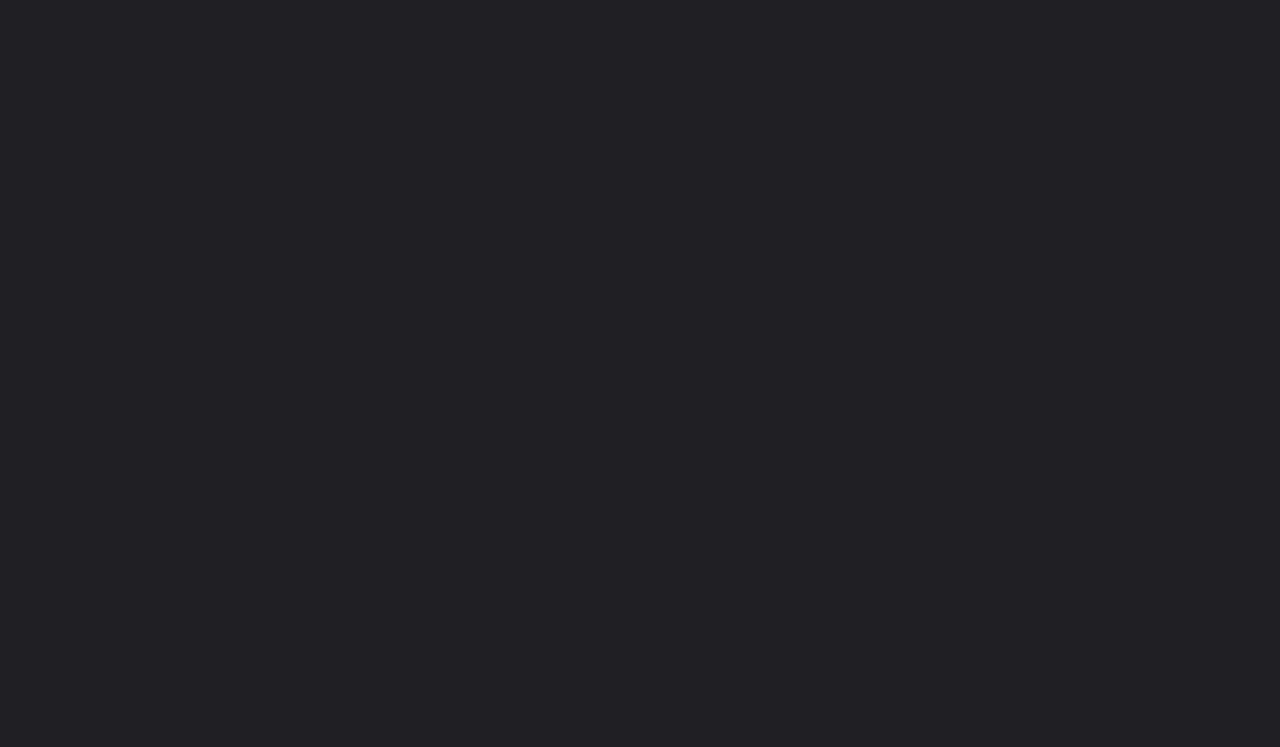
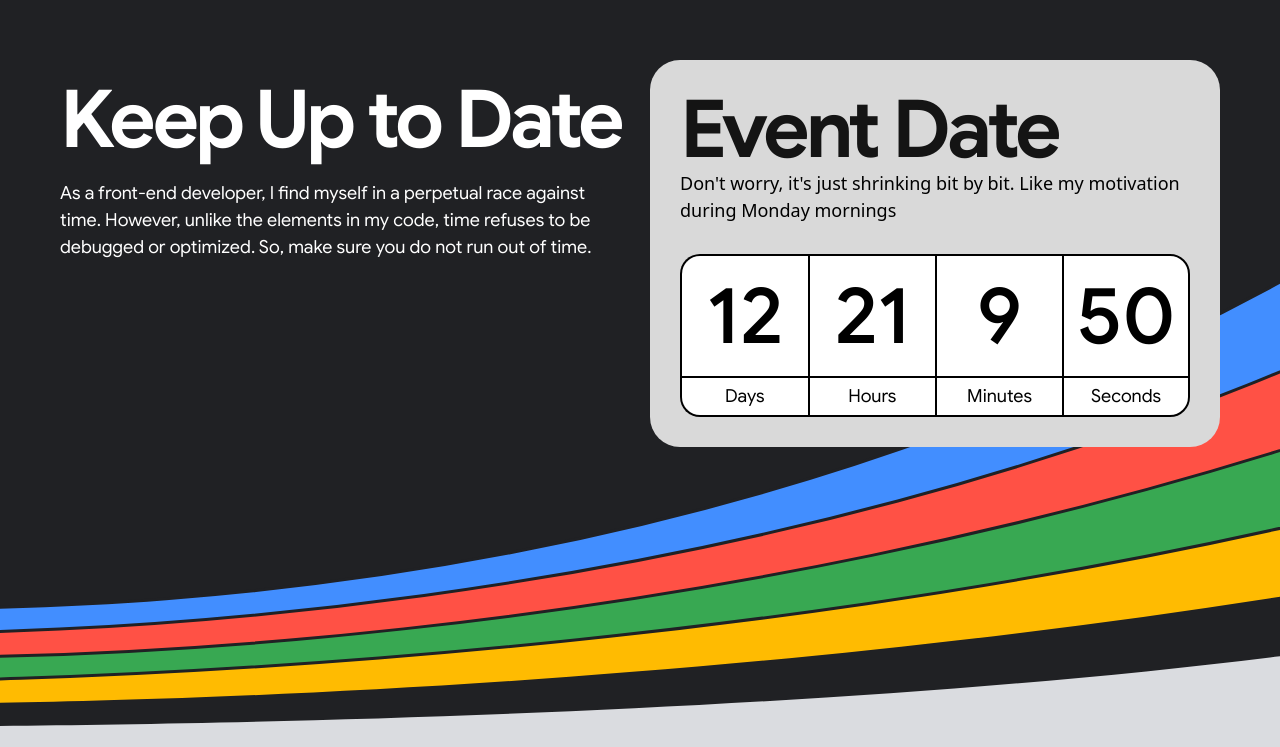
Before and after one commit to GDSCIndonesia/Hackfest2024, a Next.js app: page / in a window 1280 px wide. Shown: the part 887-1634 px from the top of the page. Before the commit the page ends 862 px from the top, so only its background shows below. Built offline with nearby package versions, Linux system fonts and the light colour scheme.

Commit message:
Finish cuntdown

```diff
--- /dev/null
+++ b/src/components/landing/countdown/CountDown.tsx
@@ -0,0 +1,55 @@
+import Countdown from 'react-countdown';
+
+interface RendererProps {
+  days: number;
+  hours: number;
+  minutes: number;
+  seconds: number;
+}
+
+export default function CountDown() {
+  const renderer = ({ days, hours, minutes, seconds }: RendererProps) => (
+    <div className='flex'>
+      <div className='flex w-full'>
+        <div className='countFrame rounded-l-[10px] md:rounded-l-[20px]'>
+          <div className='countNumber'>{days}</div>
+          <div className='countStatus'>Days</div>
+        </div>
+        <div className='countFrame'>
+          <div className='countNumber'>{hours}</div>
+          <div className='countStatus'>Hours</div>
+        </div>
+      </div>
+      <div className='flex w-full'>
+        <div className='countFrame'>
+          <div className='countNumber'>{minutes}</div>
+          <div className='countStatus'>Minutes</div>
+        </div>
+        <div className='countFrame border-r-2 rounded-r-[10px]  md:rounded-r-[20px]'>
+          <div className='countNumber'>{seconds}</div>
+          <div className='countStatus'>Seconds</div>
+        </div>
+      </div>
+    </div>
+  );
+
+  const eventDate = new Date("2023-12-17T23:59:59");
+
+  return (
+    <section className='countdown'>
+      <div className='countGrid'>
+        <div className='countText'>
+          <h1>Keep Up to Date</h1>
+          <p>As a front-end developer, I find myself in a perpetual race against time. However, unlike the elements in my code, time refuses to be debugged or optimized. So, make sure you do not run out of time.</p>
+        </div>
+        <div className='countDate'>
+          <div>
+            <h1>Event Date</h1>
+            <p>Don&#39;t worry, it&#39;s just shrinking bit by bit. Like my motivation during Monday mornings</p>
+            <Countdown date={eventDate} renderer={renderer} />
+          </div>
+        </div>
+      </div>
+    </section>
+  );
+}
--- a/src/components/landing/header/HeaderHack.tsx
+++ b/src/components/landing/header/HeaderHack.tsx
@@ -1,5 +1,3 @@
-import React from 'react'
-
 export default function HeaderHack() {
   return (
     <section className='headerHack topBackground'>
--- a/src/pages/index.tsx
+++ b/src/pages/index.tsx
@@ -2,12 +2,16 @@
 import { Inter } from 'next/font/google'
 import ComingSoon from '@/components/landing/soon/ComingSoon'
 import HeaderHack from '@/components/landing/header/HeaderHack'
+import CountDown from '@/components/landing/countdown/CountDown'
 
 const inter = Inter({ subsets: ['latin'] })
 
 export default function Home() {
   return (
-    // <ComingSoon/>
-    <HeaderHack/>
+    <>
+      {/* <ComingSoon/> */}
+      <HeaderHack/>
+      <CountDown/>
+    </>
   )
 }
--- a/src/styles/globals.css
+++ b/src/styles/globals.css
@@ -43,7 +43,7 @@
     @apply  max-w-[1900px] bg-softDark mx-auto
   }
   .headerHack{
-    @apply bg-softDark px-[30px] sm:px-[60px] pt-[85px] pb-[100px] relative
+    @apply bg-softDark px-[30px] sm:px-[60px] pt-[85px] pb-[100px]
   }
   .headerGrid{
     @apply grid grid-cols-6 border border-hackWhite rounded-[15px] sm:rounded-[30px] bg-hackBlue
@@ -78,4 +78,39 @@
   .headFull > div > p{
     @apply text-[16px] mt-[12px]
   }
+
+  /* Countdown */
+  .countdown{
+    @apply bg-count bg-no-repeat bg-bottom px-[30px] sm:px-[60px] pt-[85px] pb-[100px]
+  }
+  .countGrid{
+    @apply grid grid-cols-6 pb-[200px] gap-y-5 lg:gap-y-0 gap-x-5
+  }
+  .countText{
+    @apply col-span-6 lg:col-span-3
+  }
+  .countText > h1{
+    @apply font-gooBold text-hackWhite text-[50px] sm:text-[60px] xl:text-[80px] tracking-[-4px]
+  }
+  .countText > p{
+    @apply font-gooReg text-white text-[15px] md:text-[18px]
+  }
+  .countDate{
+    @apply col-span-6 lg:col-span-3 bg-softGrey rounded-[20px] md:rounded-[30px] p-[30px]
+  }
+  .countDate > div > h1{
+    @apply font-gooBold text-[50px] sm:text-[60px] xl:text-[80px] tracking-[-4px] text-hackBlack leading-[80px]
+  }
+  .countDate > div > p{
+    @apply mb-[30px] text-[15px] md:text-[18px]
+  }
+  .countFrame{
+    @apply text-center border-y-2 first:border-l-2 last:border-l-2 border-l-0 border-black w-full bg-hackWhite
+  }
+  .countNumber{
+    @apply font-gooMed text-[45px] sm:text-[50px] md:text-[60px] lg:text-[70px] xl:text-[80px]
+  }
+  .countStatus{
+    @apply border-t-2 border-black font-gooReg text-[14px] sm:text-[16px] md:text-[18px] py-[5px]
+  }
 }
--- a/tailwind.config.ts
+++ b/tailwind.config.ts
@@ -9,7 +9,7 @@
   theme: {
     extend: {
       backgroundImage: {
-        'top': "url('/libraries/images/svg/headTopRight.svg')"
+        'count': "url('/libraries/images/svg/countdownBackgound.svg')"
       },
       colors: {
         'hackBlue': '#428EFF',
@@ -19,6 +19,7 @@
         'hackGrey': '#919090',
         'softDark': '#202124',
         'softBlue': '#73A9FF',
+        'softGrey': '#D9D9D9'
       },
       fontFamily: {
         'gooReg': 'gooReg, sans-serif',
```
Also changed, not shown: package.json (+6 -5 lines), public/libraries/images/svg/countdownBackgound.svg (added), 1 other file (tests, documents, lock files or other folders).
